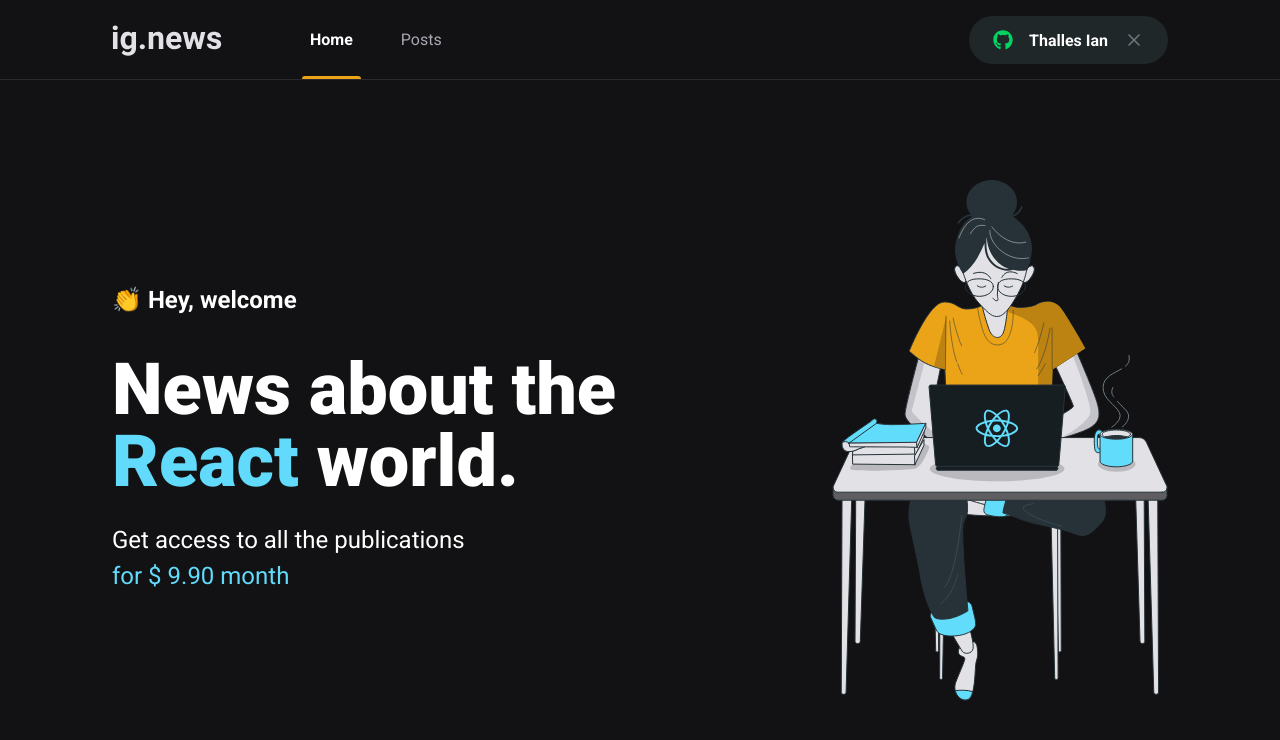
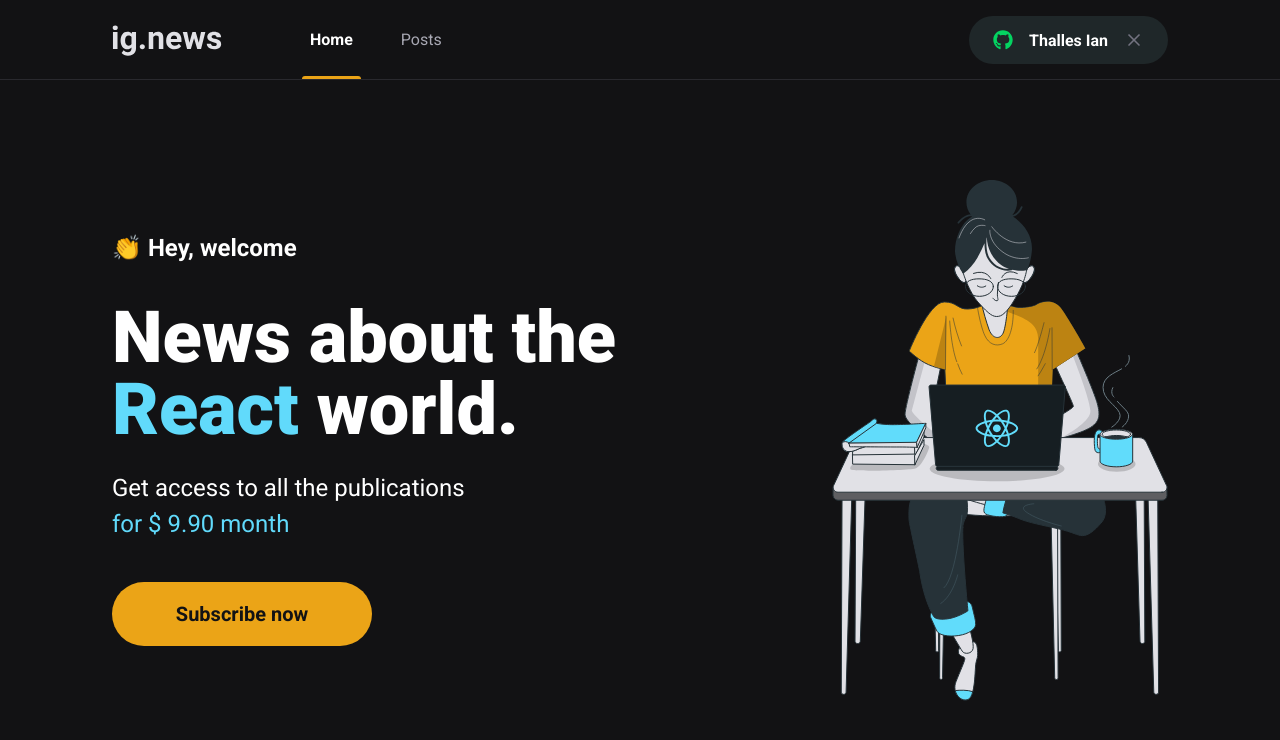
Before and after one commit to thallesyam/Ig-News, a Next.js app: page / in a window 1280 px wide. Shown: the top 740 px of the page. Built offline with nearby package versions, Linux system fonts and the light colour scheme.

Commit message:
feat: create subscribe button

```diff
--- /dev/null
+++ b/src/components/SubscribeButton/index.tsx
@@ -0,0 +1,9 @@
+import styles from './styles.module.scss'
+
+export function SubscribeButton() {
+  return (
+    <button type="button" className={styles.subscribeButton}>
+      Subscribe now
+    </button>
+  )
+}
--- /dev/null
+++ b/src/components/SubscribeButton/styles.module.scss
@@ -0,0 +1,23 @@
+.subscribeButton {
+  height: 4rem;
+  width: 260px;
+
+  border: 0;
+  border-radius: 2rem;
+
+  background: var(--yellow-500);
+  color: var(--gray-900);
+
+  font-size: 1.25rem;
+  font-weight: bold;
+
+  display: flex;
+  align-items: center;
+  justify-content: center;
+
+  transition: filter 0.2s;
+
+  &:hover {
+    filter: brightness(0.8);
+  }
+}
--- a/src/pages/home.module.scss
+++ b/src/pages/home.module.scss
@@ -38,4 +38,8 @@
       font-weight: 500;
     }
   }
+
+  button {
+    margin-top: 2.5rem;
+  }
 }
--- a/src/pages/index.tsx
+++ b/src/pages/index.tsx
@@ -1,6 +1,7 @@
 import Head from 'next/head'
 
 import styles from './home.module.scss'
+import { SubscribeButton } from '../components/SubscribeButton/index'
 
 export default function Home() {
   return (
@@ -19,6 +20,7 @@
             Get access to all the publications <br />
             <span>for $ 9.90 month</span>
           </p>
+          <SubscribeButton />
         </section>
 
         <img src="/images/avatar.svg" alt="Girl coding" />
```
